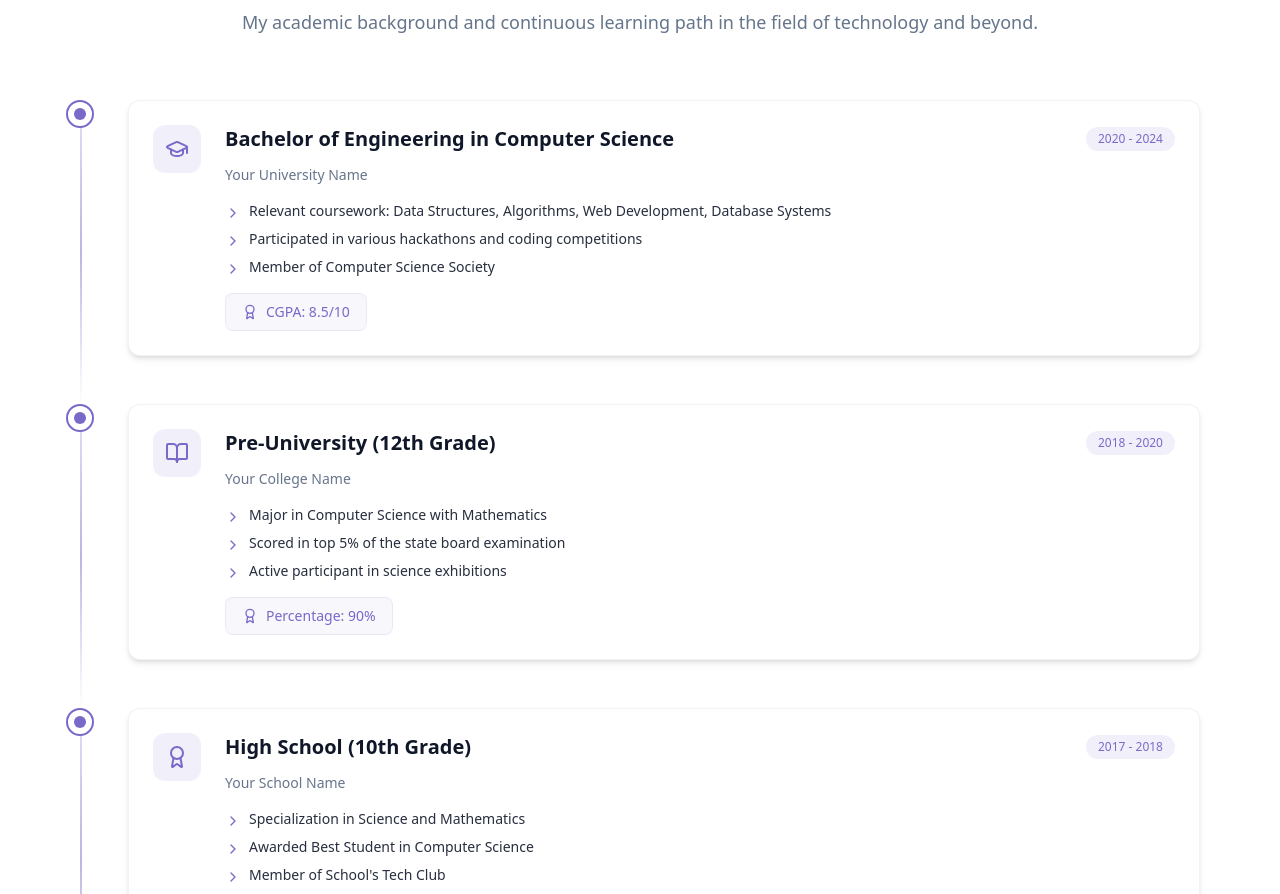
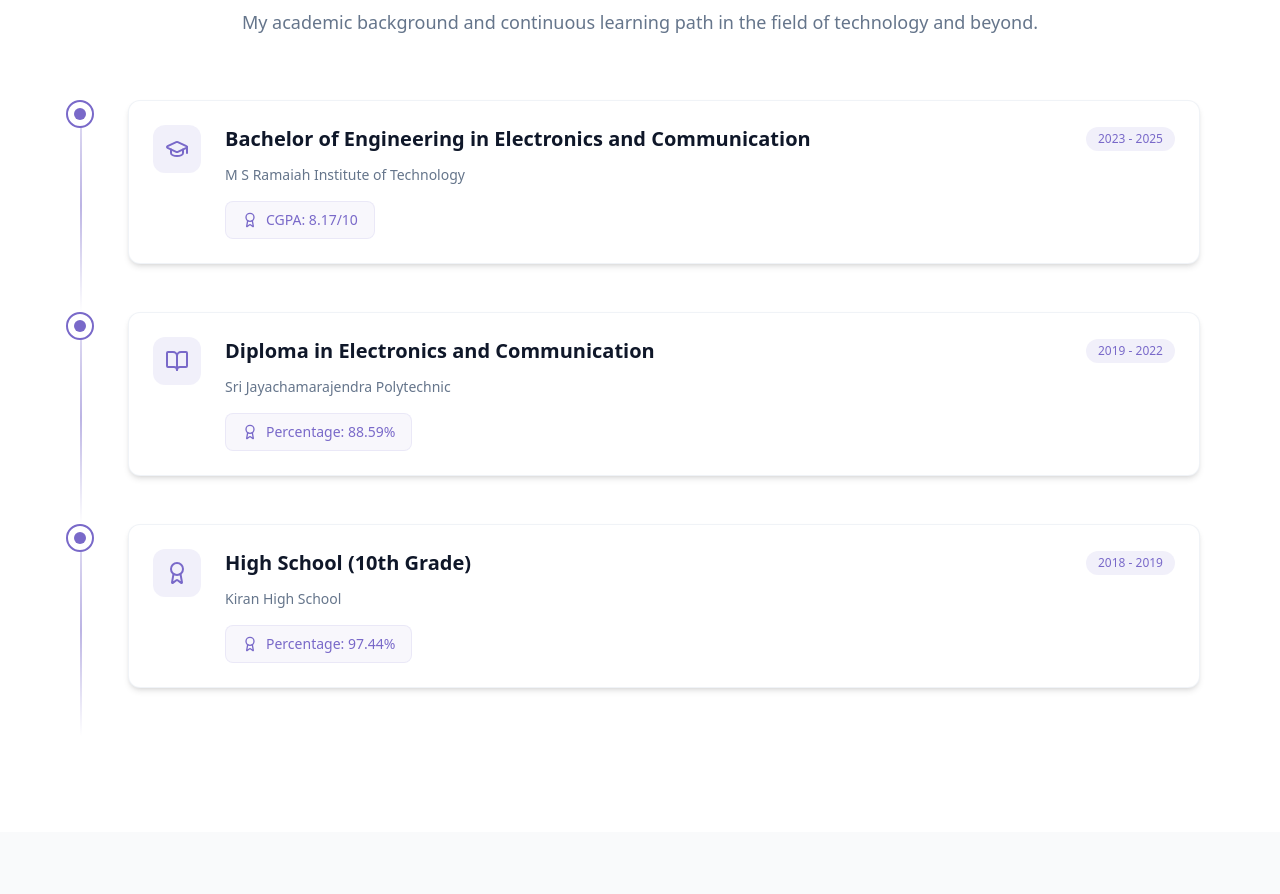
Before and after one commit to darshangr456/portfolio, a React (Vite) app: page / in a window 1280 px wide. Shown: the part 1906-2800 px from the top of the page. Built offline with nearby package versions, Linux system fonts and the light colour scheme.

Commit message:
add education details and skill level

```diff
--- a/src/components/AboutSection.jsx
+++ b/src/components/AboutSection.jsx
@@ -50,7 +50,7 @@ export const AboutSection = () => {
                   download="Darshan-CV.pdf"
                   className="px-6 py-2 rounded-full border border-primary text-primary hover:bg-primary/10 transition-colors duration-300 text-center"
                 >
-                  Download CV
+                  Download Resume
                 </a>
               </div>
             </div>
--- a/src/components/Education.jsx
+++ b/src/components/Education.jsx
@@ -4,39 +4,24 @@ import { useInView } from 'react-intersection-observer';
 
 const educationData = [
   {
-    degree: "Bachelor of Engineering in Computer Science",
-    institution: "Your University Name",
-    duration: "2020 - 2024",
-    description: [
-      "Relevant coursework: Data Structures, Algorithms, Web Development, Database Systems",
-      "Participated in various hackathons and coding competitions",
-      "Member of Computer Science Society"
-    ],
-    grade: "CGPA: 8.5/10",
+    degree: "Bachelor of Engineering in Electronics and Communication",
+    institution: "M S Ramaiah Institute of Technology",
+    duration: "2023 - 2025",
+    grade: "CGPA: 8.17/10",
     icon: <GraduationCap className="w-6 h-6 text-primary" />
   },
   {
-    degree: "Pre-University (12th Grade)",
-    institution: "Your College Name",
-    duration: "2018 - 2020",
-    description: [
-      "Major in Computer Science with Mathematics",
-      "Scored in top 5% of the state board examination",
-      "Active participant in science exhibitions"
-    ],
-    grade: "Percentage: 90%",
+    degree: "Diploma in Electronics and Communication",
+    institution: "Sri Jayachamarajendra Polytechnic",
+    duration: "2019 - 2022",
+    grade: "Percentage: 88.59%",
     icon: <BookOpen className="w-6 h-6 text-primary" />
   },
   {
     degree: "High School (10th Grade)",
-    institution: "Your School Name",
-    duration: "2017 - 2018",
-    description: [
-      "Specialization in Science and Mathematics",
-      "Awarded Best Student in Computer Science",
-      "Member of School's Tech Club"
-    ],
-    grade: "Percentage: 92%",
+    institution: "Kiran High School",
+    duration: "2018 - 2019",
+    grade: "Percentage: 97.44%",
     icon: <Award className="w-6 h-6 text-primary" />
   }
 ];
@@ -102,15 +87,6 @@ const EducationCard = ({ edu, index, isInView }) => {
               </span>
             </div>
 
-            <ul className="space-y-1.5 sm:space-y-2 mb-3 sm:mb-4">
-              {edu.description.map((item, i) => (
-                <li key={i} className="flex items-start gap-2 text-foreground/90 text-xs sm:text-sm">
-                  <ChevronRight className="w-3 h-3 sm:w-4 sm:h-4 mt-0.5 sm:mt-1 flex-shrink-0 text-primary" />
-                  <span>{item}</span>
-                </li>
-              ))}
-            </ul>
-
             <div className="flex items-center gap-2 px-3 sm:px-4 py-1.5 sm:py-2 bg-primary/5 text-primary rounded-lg border border-primary/10 w-fit">
               <Award className="w-3 h-3 sm:w-4 sm:h-4 flex-shrink-0" />
               <span className="text-xs sm:text-sm font-medium">{edu.grade}</span>
--- a/src/components/EducationSection.jsx
+++ /dev/null
@@ -1,127 +0,0 @@
-import { motion } from 'framer-motion';
-import { GraduationCap, Award } from 'lucide-react';
-
-const education = [
-  {
-    degree: "Bachelor of Engineering in Computer Science",
-    institution: "Your University",
-    year: "2020 - 2024",
-    description: "Specialized in Web Development and Software Engineering. Relevant coursework: Data Structures, Algorithms, Web Technologies, Database Management.",
-    achievements: [
-      "CGPA: 9.5/10",
-      "Awarded Best Project in Web Technologies"
-    ]
-  },
-  {
-    degree: "Higher Secondary Education",
-    institution: "Your College",
-    year: "2018 - 2020",
-    description: "Major in Computer Science. Scored 95% in final examinations.",
-    achievements: [
-      "School Topper in Computer Science",
-      "Participated in National Science Exhibition"
-    ]
-  }
-];
-
-export const EducationSection = () => {
-  return (
-    <section id="education" className="relative py-24 bg-muted/10">
-      <div className="container mx-auto px-4 sm:px-6 lg:px-8">
-        <motion.div
-          className="text-center mb-16"
-          initial={{ opacity: 0, y: 20 }}
-          whileInView={{ opacity: 1, y: 0 }}
-          viewport={{ once: true }}
-          transition={{ duration: 0.6 }}
-        >
-          <h2 className="text-4xl md:text-5xl font-bold mb-4">
-            Educational <span className="text-primary">Journey</span>
-          </h2>
-          <div className="w-24 h-1 bg-gradient-to-r from-primary to-secondary mx-auto rounded-full" />
-          <p className="text-xl text-muted-foreground mt-6 max-w-2xl mx-auto">
-            My academic background and learning path that shaped my technical expertise.
-          </p>
-        </motion.div>
-
-        <div className="max-w-4xl mx-auto">
-          <div className="relative">
-            {/* Timeline line */}
-            <div className="absolute left-4 md:left-1/2 h-full w-0.5 bg-gradient-to-b from-primary/20 via-primary/30 to-transparent -translate-x-1/2" />
-
-            {education.map((item, index) => (
-              <motion.div
-                key={index}
-                className={`relative mb-16 ${index % 2 === 0 ? 'md:pr-8 md:pl-0 md:text-right' : 'md:pl-8 md:text-left'}`}
-                initial={{ opacity: 0, y: 30 }}
-                whileInView={{ opacity: 1, y: 0 }}
-                viewport={{ once: true }}
-                transition={{ duration: 0.5, delay: index * 0.1 }}
-              >
-                <div className={`md:max-w-[45%] ${index % 2 === 0 ? 'md:ml-auto' : 'md:mr-auto'}`}>
-                  <div className="flex items-start md:items-center gap-4 mb-2">
-                    <div className={`w-10 h-10 rounded-full bg-primary/10 flex items-center justify-center text-primary flex-shrink-0 ${index % 2 === 0 ? 'md:order-2 md:-mr-12' : 'md:-ml-12'}`}>
-                      <GraduationCap className="w-5 h-5" />
-                    </div>
-                    <div className={`${index % 2 === 0 ? 'md:mr-auto' : 'md:ml-auto'}`}>
-                      <h3 className="text-xl font-bold text-foreground/90">{item.degree}</h3>
-                      <p className="text-primary font-medium">{item.institution}</p>
-                      <span className="text-sm text-muted-foreground">{item.year}</span>
-                    </div>
-                  </div>
-
-                  <div className={`mt-4 p-6 bg-card rounded-xl border border-border/50 ${index % 2 === 0 ? 'md:mr-2' : 'md:ml-2'}`}>
-                    <p className="text-muted-foreground mb-4">{item.description}</p>
-
-                    {item.achievements && item.achievements.length > 0 && (
-                      <div className="mt-4 space-y-2">
-                        <h4 className="text-sm font-medium text-foreground/80 flex items-center gap-2">
-                          <Award className="w-4 h-4 text-amber-500" />
-                          Key Achievements:
-                        </h4>
-                        <ul className="space-y-1.5 text-sm text-muted-foreground">
-                          {item.achievements.map((achievement, i) => (
-                            <li key={i} className="flex items-start gap-2">
-                              <span className="text-primary">•</span>
-                              <span>{achievement}</span>
-                            </li>
-                          ))}
-                        </ul>
-                      </div>
-                    )}
-                  </div>
-                </div>
-
-                {/* Timeline dot */}
-                <div
-                  className={`absolute top-5 w-4 h-4 rounded-full bg-primary -left-2 md:left-1/2 md:-ml-2 ${index % 2 === 0 ? 'md:translate-x-1/2' : 'md:-translate-x-1/2'}`}
-                />
-              </motion.div>
-            ))}
-          </div>
-        </div>
-
-        <motion.div
-          className="text-center mt-12"
-          initial={{ opacity: 0, y: 20 }}
-          whileInView={{ opacity: 1, y: 0 }}
-          viewport={{ once: true }}
-          transition={{ delay: 0.3 }}
-        >
-          <a
-            href="/resume.pdf"
-            download
-            className="inline-flex items-center gap-2 px-6 py-3 rounded-full bg-gradient-to-r from-primary to-secondary text-white font-medium hover:opacity-90 transition-opacity"
-          >
-            Download Full Resume
-            <svg xmlns="http://www.w3.org/2000/svg" width="16" height="16" viewBox="0 0 24 24" fill="none" stroke="currentColor" strokeWidth="2" strokeLinecap="round" strokeLinejoin="round">
-              <path d="M21 15v4a2 2 0 0 1-2 2H5a2 2 0 0 1-2-2v-4"></path>
-              <polyline points="7 10 12 15 17 10"></polyline>
-              <line x1="12" y1="15" x2="12" y2="3"></line>
-            </svg>
-          </a>
-        </motion.div>
-      </div>
-    </section>
-  );
-};
--- a/src/components/HeroSection.jsx
+++ b/src/components/HeroSection.jsx
@@ -1,4 +1,4 @@
-import { ArrowDown, Mail, Phone, Download, Code } from "lucide-react";
+import { Mail, Phone, Download, Code } from "lucide-react";
 
 export const HeroSection=()=>{
     return (
@@ -36,7 +36,7 @@ export const HeroSection=()=>{
             {/* Quick Stats */}
             <div className="grid grid-cols-3 gap-2 sm:gap-3 md:gap-4 pt-4 opacity-0 animate-fade-in-delay-3">
               <div className="bg-white/80 backdrop-blur-sm p-3 sm:p-4 rounded-lg md:rounded-xl border border-border/50 shadow-sm">
-                <div className="text-xl sm:text-2xl font-bold text-primary">10+</div>
+                <div className="text-xl sm:text-2xl font-bold text-primary">2+</div>
                 <div className="text-xs text-muted-foreground">Projects</div>
               </div>
               <div className="bg-white/80 backdrop-blur-sm p-3 sm:p-4 rounded-lg md:rounded-xl border border-border/50 shadow-sm">
@@ -120,10 +120,5 @@ export const HeroSection=()=>{
            </div>
          </div>
       </div>
-
-      {/* <div className="absolute bottom-8 left-1/2 transform -translate-x-1/2 flex flex-col items-center animate-bounce">
-         <span className="text-sm text-muted-foreground mb-2">Scroll</span>
-         <ArrowDown className="h-5 w-5 text-primary" />
-      </div> */}
     </section>);
 }
--- a/src/components/ProjectSection.jsx
+++ b/src/components/ProjectSection.jsx
@@ -8,8 +8,8 @@ const projects = [
         description: "A responsive and modern personal portfolio built using React and Tailwind CSS. Designed UI components, smooth navigation, and mobile-first layouts to ensure a seamless user experience",
         image: "projects/portfolio.png",
         tags: ["React", "Tailwind css"],
-        demoUrl: "#hero",
-        githubUrl: "#",
+        // demoUrl: "#hero",
+        githubUrl: "https://github.com/darshangr456/portfolio",
     },
     {
         id: 3,
@@ -17,7 +17,7 @@ const projects = [
         description: "Developed a deep learning model to classify five arrhythmia types using the MIT-BIH dataset. Achieved high accuracy with 1D CNN, 2D CNN, GRU, and LSTM architectures, improving reliability of ECG-based diagnosis.",
         image: "projects/heartbeats.jpg",
         tags: ["Python", "Deep learning"],
-        demoUrl: "https://github.com/darshangr456/CVD-Detection-DNN",
+        // demoUrl: "https://github.com/darshangr456/CVD-Detection-DNN",
         githubUrl: "https://github.com/darshangr456/CVD-Detection-DNN",
     },
 ]
--- a/src/components/SkillsSection.jsx
+++ b/src/components/SkillsSection.jsx
@@ -3,18 +3,18 @@ import { useState } from "react";
 import { cn } from "../lib/utils";
 
 const skills = [
-    {name:"HTML/CSS", level:90, category:"frontend"},
-    {name:"JavaScript", level:85, category:"frontend"},
-    {name:"React.js", level:80, category:"frontend"},
-    {name:"TaiwindCSS", level:90, category:"frontend"},
+    {name:"HTML/CSS", level:75, category:"frontend"},
+    {name:"JavaScript", level:70, category:"frontend"},
+    {name:"React.js", level:65, category:"frontend"},
+    {name:"TaiwindCSS", level:65, category:"frontend"},
 
-    {name:"MySQL", level:85, category:"backend"},
+    {name:"MySQL", level:75, category:"backend"},
 
-    {name:"Python", level:85, category:"programming language"},
-    {name:"C/C++", level:80, category:"programming language"},
+    {name:"Python", level:75, category:"programming language"},
+    {name:"C/C++", level:70, category:"programming language"},
 
-    {name:"Git/GitHub", level:90, category:"tools"},
-    {name:"VS Code", level:95, category:"tools"},
+    {name:"Git/GitHub", level:85, category:"tools"},
+    {name:"VS Code", level:90, category:"tools"},
 ];
 
 const categories=["all", "frontend", "programming language", "tools"];
--- a/src/index.css
+++ b/src/index.css
@@ -31,15 +31,7 @@
   }
 
 }
-@keyframes pulse-subtle {
-  0% ,100%{
-    opacity: 1;
-  }
-  50% {
-    opacity: 0.8;
-  }
 
-}
 @keyframes fade-in {
   from {
     opacity: 0;
@@ -48,19 +40,6 @@
   to {
     opacity: 1;
     transform: translateY(0);
-  }
-}
-@keyframes meteor {
-  0% {
-    transform:   rotate(215deg) translateX(0);
-    opacity: 1;
-  }
-  70% {
-    opacity: 1;
-  }
-  100% {
-    transform:  rotate(215deg) translateX(-500px);
-    opacity: 0;
   }
 }
 
@@ -81,23 +60,7 @@
 
     --border: 214 32% 91%;
   }
-  .dark {
-    --background: 0 0% 100%;
-    --foreground: 222 47% 11%;
-    --muted-foreground: 215 16% 47%;
-    --muted: 210 20% 96%;
 
-    --card: 0 0% 100%;
-    --secondary: 210 25% 97%;
-
-    --primary: 250 47% 60%;
-    --primary-foreground: 210 40% 98%;
-
-    --border: 214 32% 91%;
-  }
-  /* * {
-    @apply scroll-border;
-  } */
   html {
     @apply scroll-smooth;
   }
@@ -158,16 +121,6 @@
   box-shadow: 0 0 10px rgba(139, 92, 246, 0.5);
 }
 
-@utility star {
-  @apply absolute rounded-full bg-white;
-  box-shadow: 0 0 10px 2px rgba(255, 255, 255, 0.4)
-}
-
-@utility meteor {
-  @apply absolute bg-linear-to-r from-white via-white/50 to-transparent rounded-full ;
-  box-shadow: 0 0 10px 5px rgba(255, 255, 255, 0.3)
-}
-
 @utility section-title {
   @apply text-3xl md:text-4xl lg:text-5xl font-bold mb-4 text-center;
   color: hsl(var(--foreground));
```
Also changed, not shown: 1 other file (tests, documents, lock files or other folders).
